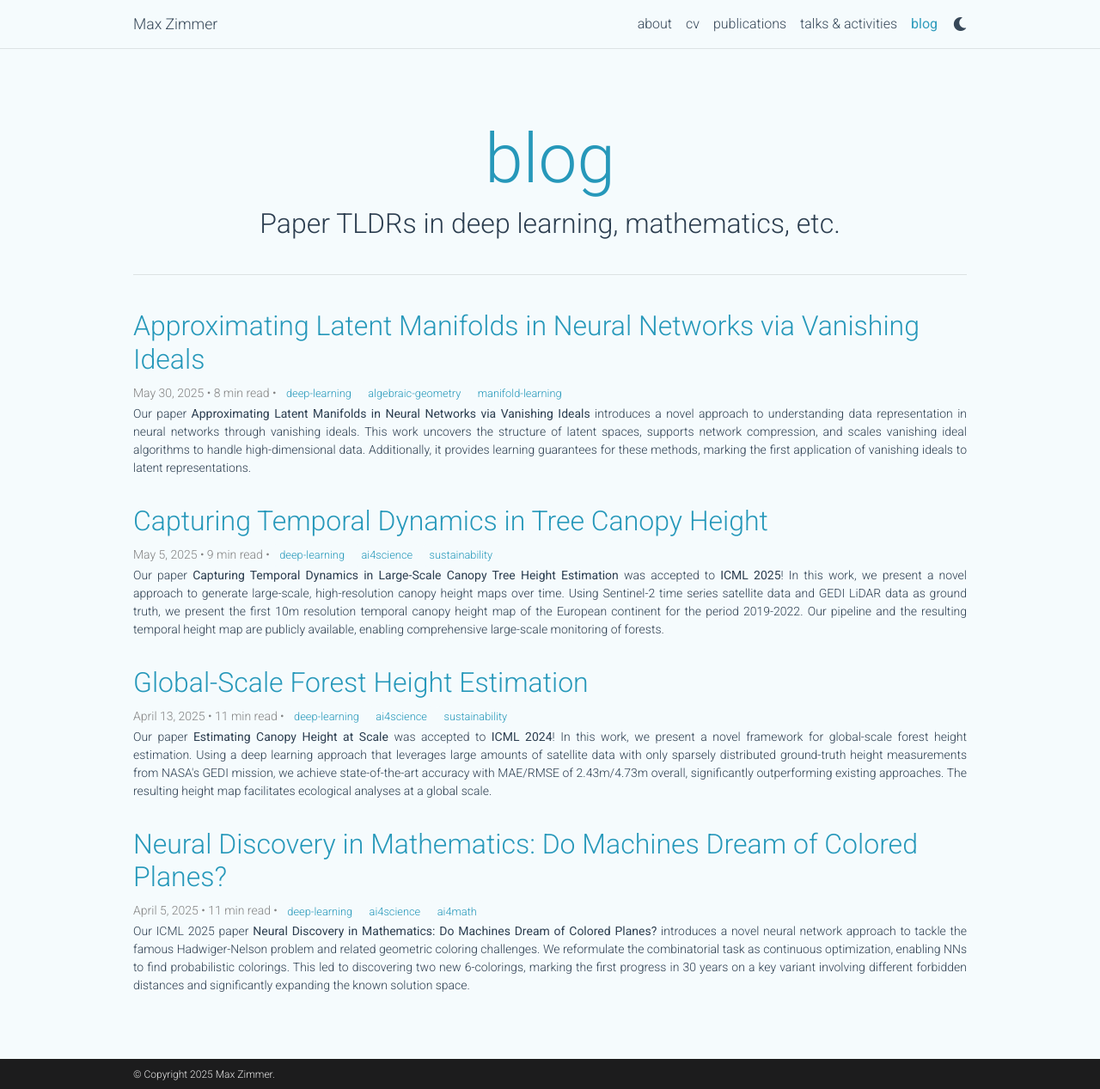
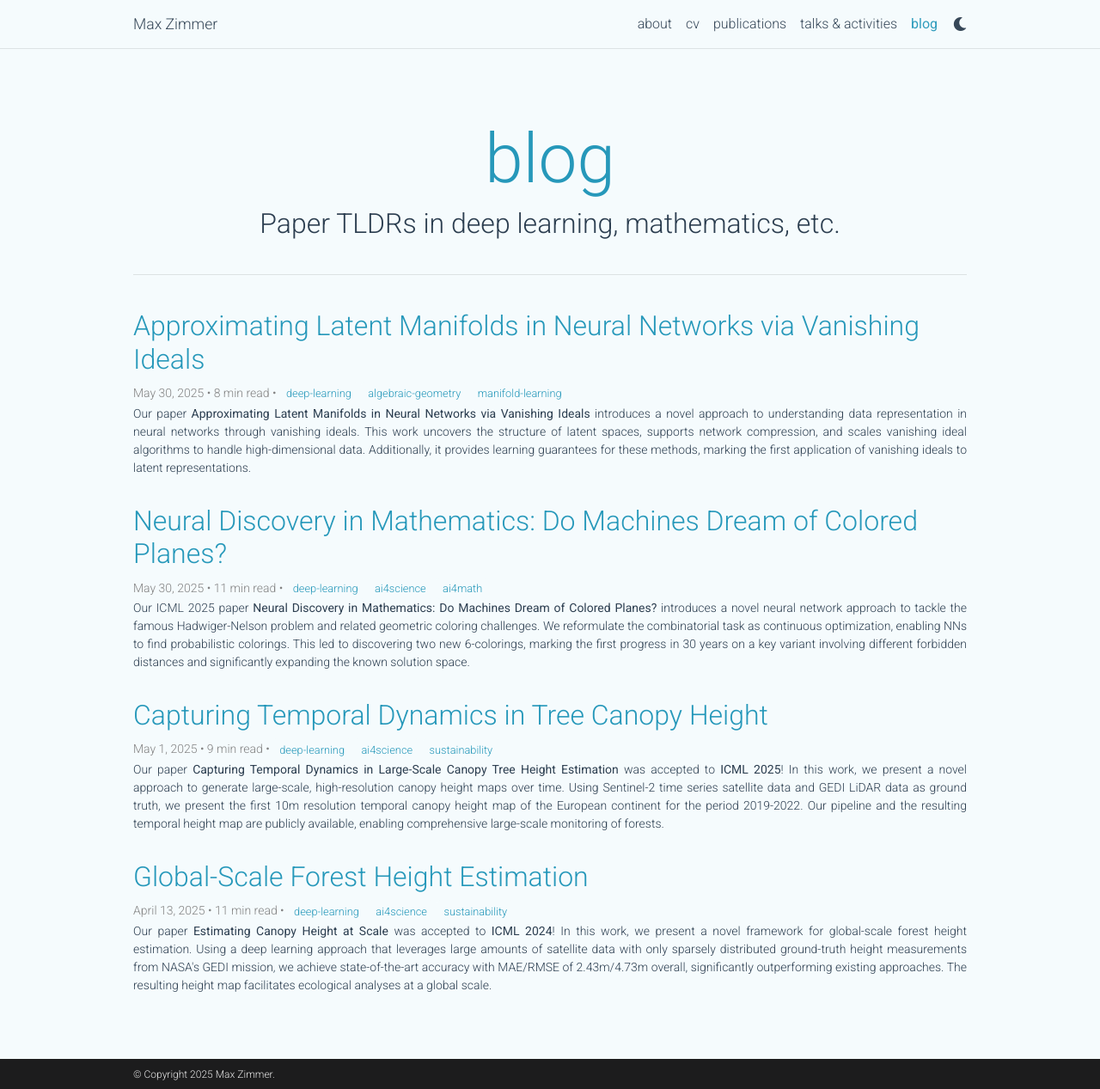
Before and after one commit to zimmer-m/zimmer-m.github.io, a Jekyll site: the page built from _pages/blog.md, in a window 1280 px wide and 1267 px high. Shown: the whole window at 86% size. Built offline with Jekyll 4.4.1, drawn with Linux system fonts in a browser that asks for light colours; comment, search, counter and statistics services are not loaded; a style sheet for code colours, icons or effects is not loaded.

Commit message:
publishing new blogpost

```diff
--- a/_posts/2025-05-05-neural-discovery-in-mathematics-do-machines-dream-of-colored-planes.md
+++ b/_posts/2025-05-05-neural-discovery-in-mathematics-do-machines-dream-of-colored-planes.md
@@ -1,7 +1,7 @@
 ---
 layout: distill
 title: "Neural Discovery in Mathematics: Do Machines Dream of Colored Planes?"
-date: 2025-04-05
+date: 2025-05-30
 description: "Our ICML 2025 paper <b>Neural Discovery in Mathematics: Do Machines Dream of Colored Planes?</b> introduces a novel neural network approach to tackle the famous Hadwiger-Nelson problem and related geometric coloring challenges. We reformulate the combinatorial task as continuous optimization, enabling NNs to find probabilistic colorings. This led to discovering two new 6-colorings, marking the first progress in 30 years on a key variant involving different forbidden distances and significantly expanding the known solution space."
 tags: [deep-learning, ai4science, ai4math]
 bibliography: neural_discovery_in_mathematics.bib
```
Also changed, not shown: _posts/2025-05-01-capturing-temporal-dynamics-in-tree-canopy-height.md (renamed from _posts/2025-05-05-capturing-temporal-dynamics-in-tree-canopy-height.md, +1 -1 lines).
